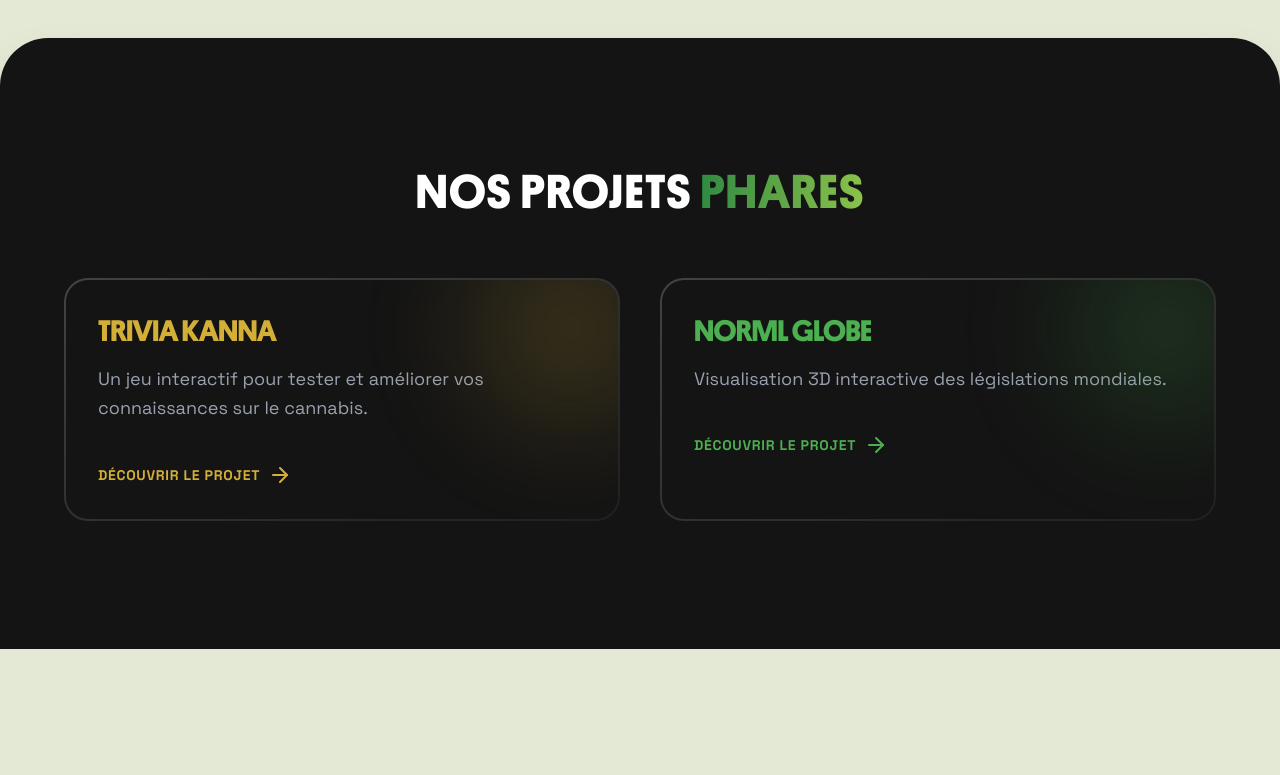
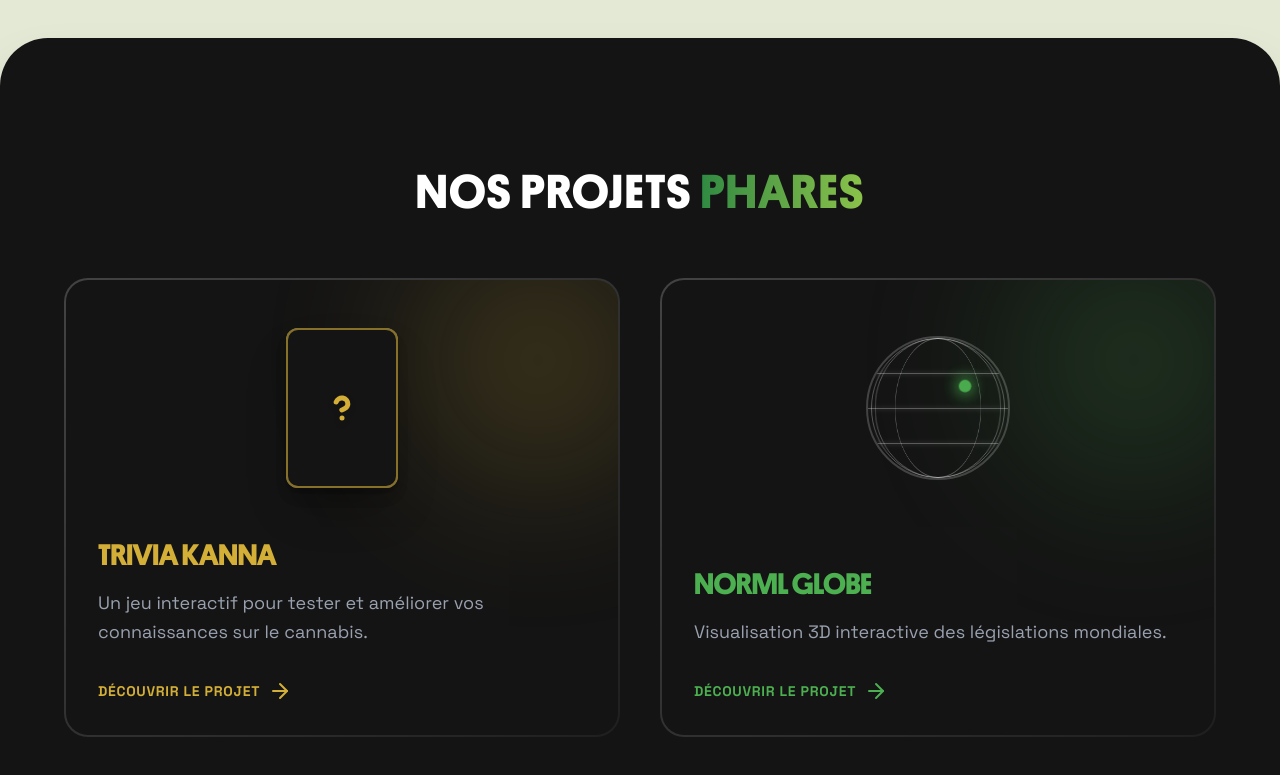
Before and after one commit to 10lexik/norml-portail-2026, a Vue app: page / in a window 1280 px wide. Shown: the part 744-1519 px from the top of the page. Before the commit the page ends 1393 px from the top, so only its background shows below. Built offline with nearby package versions, Linux system fonts and the light colour scheme.

Commit message:
feat: add SVG GSAP animated previews to ProjectShowcase 3D cards

```diff
--- a/src/components/ProjectShowcase.vue
+++ b/src/components/ProjectShowcase.vue
@@ -61,6 +61,12 @@
       }
     }
   )
+
+  // Continuous Globe Animation (Wireframe spinning effect)
+  gsap.to('.meridian-1', { rotationY: 360, duration: 4, repeat: -1, ease: "none" })
+  gsap.to('.meridian-2', { rotationY: 360, duration: 6, repeat: -1, ease: "none" })
+  gsap.to('.meridian-3', { rotationY: 360, duration: 5, repeat: -1, ease: "none" })
+  gsap.to('.globe-ping', { scale: 1.5, opacity: 0.8, duration: 1.5, repeat: -1, yoyo: true, ease: "sine.inOut" })
 })
 
 const handleMouseMove = (e: MouseEvent, idx: number) => {
@@ -73,6 +79,7 @@
   const rotateX = -(y / rect.height) * 20
   const rotateY = (x / rect.width) * 20
 
+  // 3D Tilt Effect
   gsap.to(card, {
     rotateX,
     rotateY,
@@ -83,11 +90,25 @@
     zIndex: 10,
     boxShadow: '0 25px 50px -12px rgba(0, 0, 0, 0.5)'
   })
+
+  // Preview Animations on Hover
+  if (projects[idx].id === 'norml-trvknn') {
+    gsap.to(card.querySelector('.card-1'), { x: -35, rotateZ: -15, duration: 0.4, overwrite: "auto", ease: "back.out(1.5)" })
+    gsap.to(card.querySelector('.card-2'), { x: 0, rotateZ: 0, duration: 0.4, overwrite: "auto", ease: "back.out(1.5)" })
+    gsap.to(card.querySelector('.card-3'), { x: 35, rotateZ: 15, duration: 0.4, overwrite: "auto", ease: "back.out(1.5)" })
+    gsap.to(card.querySelector('.question-mark'), { opacity: 0, scale: 0.5, duration: 0.2, overwrite: "auto" })
+    gsap.to(card.querySelector('.check-mark'), { opacity: 1, scale: 1, delay: 0.15, duration: 0.3, ease: "back.out(2)", overwrite: "auto" })
+  } else if (projects[idx].id === 'norml-globe') {
+    gsap.to(card.querySelector('.globe-ping'), { boxShadow: '0 0 30px 10px #4caf50', duration: 0.3, overwrite: "auto" })
+    gsap.to(card.querySelector('.globe-container'), { scale: 1.15, duration: 0.4, ease: "back.out(1.5)", overwrite: "auto" })
+  }
 }
 
 const handleMouseLeave = (idx: number) => {
   const card = cardsRef.value[idx] as HTMLElement
   if (!card) return
+
+  // Reset 3D Tilt
   gsap.to(card, {
     rotateX: 0,
     rotateY: 0,
@@ -97,6 +118,16 @@
     zIndex: 1,
     boxShadow: 'none'
   })
+
+  // Reset Preview Animations
+  if (projects[idx].id === 'norml-trvknn') {
+    gsap.to(card.querySelectorAll('.card-1, .card-2, .card-3'), { x: 0, rotateZ: 0, duration: 0.5, ease: 'back.out(1.2)', overwrite: "auto" })
+    gsap.to(card.querySelector('.question-mark'), { opacity: 1, scale: 1, duration: 0.3, delay: 0.1, overwrite: "auto" })
+    gsap.to(card.querySelector('.check-mark'), { opacity: 0, scale: 0.5, duration: 0.2, overwrite: "auto" })
+  } else if (projects[idx].id === 'norml-globe') {
+    gsap.to(card.querySelector('.globe-ping'), { boxShadow: '0 0 15px 0px #4caf50', duration: 0.5, overwrite: "auto" })
+    gsap.to(card.querySelector('.globe-container'), { scale: 1, duration: 0.5, ease: "power2.out", overwrite: "auto" })
+  }
 }
 </script>
 
@@ -116,17 +147,56 @@
           :ref="addCard"
           @mousemove="(e) => handleMouseMove(e, i)"
           @mouseleave="() => handleMouseLeave(i)"
-          class="block group relative p-[2px] bg-gradient-to-br from-white/20 to-white/5 rounded-3xl"
+          class="block group relative p-[2px] bg-gradient-to-br from-white/20 to-white/5 rounded-3xl cursor-pointer"
+          style="perspective: 1000px;"
         >
           <!-- Hover border effect -->
-          <div class="absolute inset-0 bg-gradient-to-br from-white/40 to-transparent opacity-0 group-hover:opacity-100 transition-opacity rounded-3xl"></div>
+          <div class="absolute inset-0 bg-gradient-to-br from-white/40 to-transparent opacity-0 group-hover:opacity-100 transition-opacity rounded-3xl pointer-events-none"></div>
 
-          <div class="bg-prohib-black h-full rounded-[22px] p-8 relative overflow-hidden">
+          <div class="bg-prohib-black h-full rounded-[22px] p-8 relative overflow-hidden flex flex-col pointer-events-none">
             <!-- Glow effect -->
-            <div class="absolute -right-12 -top-12 w-48 h-48 rounded-full blur-[60px] opacity-20 group-hover:opacity-40 transition-opacity duration-500" :style="{ backgroundColor: p.color }"></div>
+            <div class="absolute -right-12 -top-12 w-64 h-64 rounded-full blur-[80px] opacity-20 group-hover:opacity-40 transition-opacity duration-500" :style="{ backgroundColor: p.color }"></div>
 
-            <h3 class="text-3xl font-bold mb-4 font-main tracking-tight uppercase" :style="{ color: p.color }">{{ p.title }}</h3>
-            <p class="text-gray-400 text-lg mb-10 font-body leading-relaxed">{{ p.desc }}</p>
+            <!-- SVG PREVIEWS -->
+            <div class="relative h-48 w-full mb-8 flex items-center justify-center">
+
+              <!-- Preview Trivia Kanna -->
+              <div v-if="p.id === 'norml-trvknn'" class="relative w-full h-full flex items-center justify-center">
+                <!-- Back card -->
+                <div class="absolute w-28 h-40 rounded-xl border border-white/20 bg-white/5 shadow-lg flex items-center justify-center card-3">
+                  <div class="w-14 h-2 bg-white/10 rounded-full"></div>
+                </div>
+                <!-- Middle card -->
+                <div class="absolute w-28 h-40 rounded-xl border border-white/20 bg-white/10 shadow-lg flex items-center justify-center card-2">
+                  <div class="w-14 h-2 bg-white/20 rounded-full"></div>
+                </div>
+                <!-- Front card -->
+                <div class="absolute w-28 h-40 rounded-xl border-2 border-[#d4af37]/60 bg-[#141414] shadow-2xl flex items-center justify-center card-1">
+                  <svg xmlns="http://www.w3.org/2000/svg" width="48" height="48" viewBox="0 0 24 24" fill="none" stroke="#d4af37" stroke-width="2.5" stroke-linecap="round" stroke-linejoin="round" class="question-mark drop-shadow-md"><path d="M9.09 9a3 3 0 0 1 5.83 1c0 2-3 3-3 3"/><path d="M12 17h.01"/></svg>
+                  <svg xmlns="http://www.w3.org/2000/svg" width="56" height="56" viewBox="0 0 24 24" fill="none" stroke="#4caf50" stroke-width="3" stroke-linecap="round" stroke-linejoin="round" class="check-mark absolute opacity-0 scale-50 drop-shadow-lg"><polyline points="20 6 9 17 4 12"></polyline></svg>
+                </div>
+              </div>
+
+              <!-- Preview NORML Globe -->
+              <div v-if="p.id === 'norml-globe'" class="relative w-full h-full flex items-center justify-center perspective-[500px]">
+                <div class="w-36 h-36 rounded-full border-2 border-white/20 flex items-center justify-center relative overflow-hidden globe-container">
+                  <!-- Latitudes -->
+                  <div class="absolute w-full h-[1px] bg-white/30 top-[25%] shadow-[0_0_5px_rgba(255,255,255,0.3)]"></div>
+                  <div class="absolute w-full h-[1px] bg-white/30 top-[50%] shadow-[0_0_5px_rgba(255,255,255,0.3)]"></div>
+                  <div class="absolute w-full h-[1px] bg-white/30 top-[75%] shadow-[0_0_5px_rgba(255,255,255,0.3)]"></div>
+                  <!-- Longitudes (animated) -->
+                  <div class="absolute w-[100%] h-full border border-white/30 rounded-[50%] meridian-1" style="transform-style: preserve-3d;"></div>
+                  <div class="absolute w-[100%] h-full border border-white/30 rounded-[50%] meridian-2" style="transform-style: preserve-3d;"></div>
+                  <div class="absolute w-[100%] h-full border border-white/30 rounded-[50%] meridian-3" style="transform-style: preserve-3d;"></div>
+                  <!-- Active Ping -->
+                  <div class="absolute w-3 h-3 bg-[#4caf50] rounded-full top-[30%] left-[65%] globe-ping shadow-[0_0_15px_2px_#4caf50]"></div>
+                </div>
+              </div>
+
+            </div>
+
+            <h3 class="text-3xl font-bold mb-4 font-main tracking-tight uppercase mt-auto" :style="{ color: p.color }">{{ p.title }}</h3>
+            <p class="text-gray-400 text-lg mb-8 font-body leading-relaxed">{{ p.desc }}</p>
 
             <div class="flex items-center text-sm font-bold tracking-wider uppercase transition-colors" :style="{ color: p.color }">
               Découvrir le projet
```
